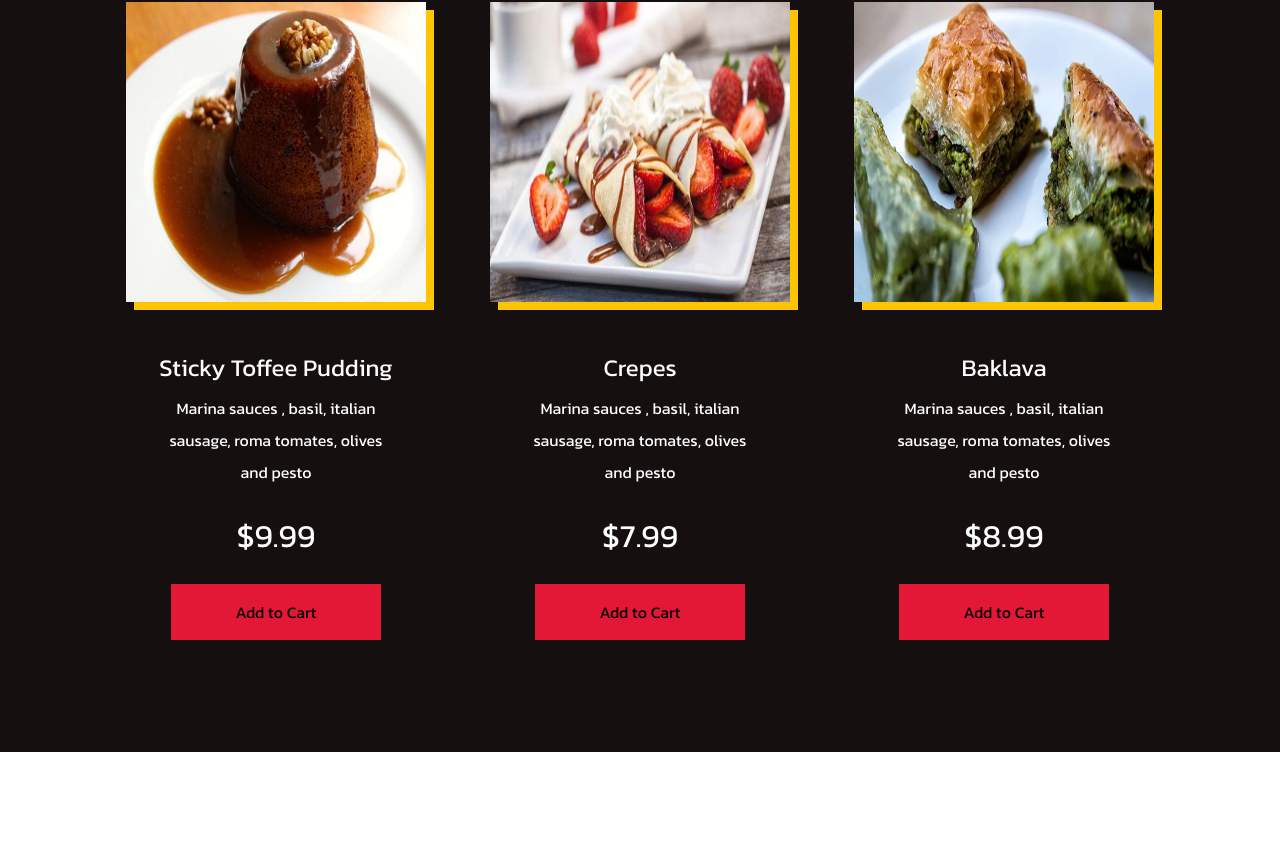
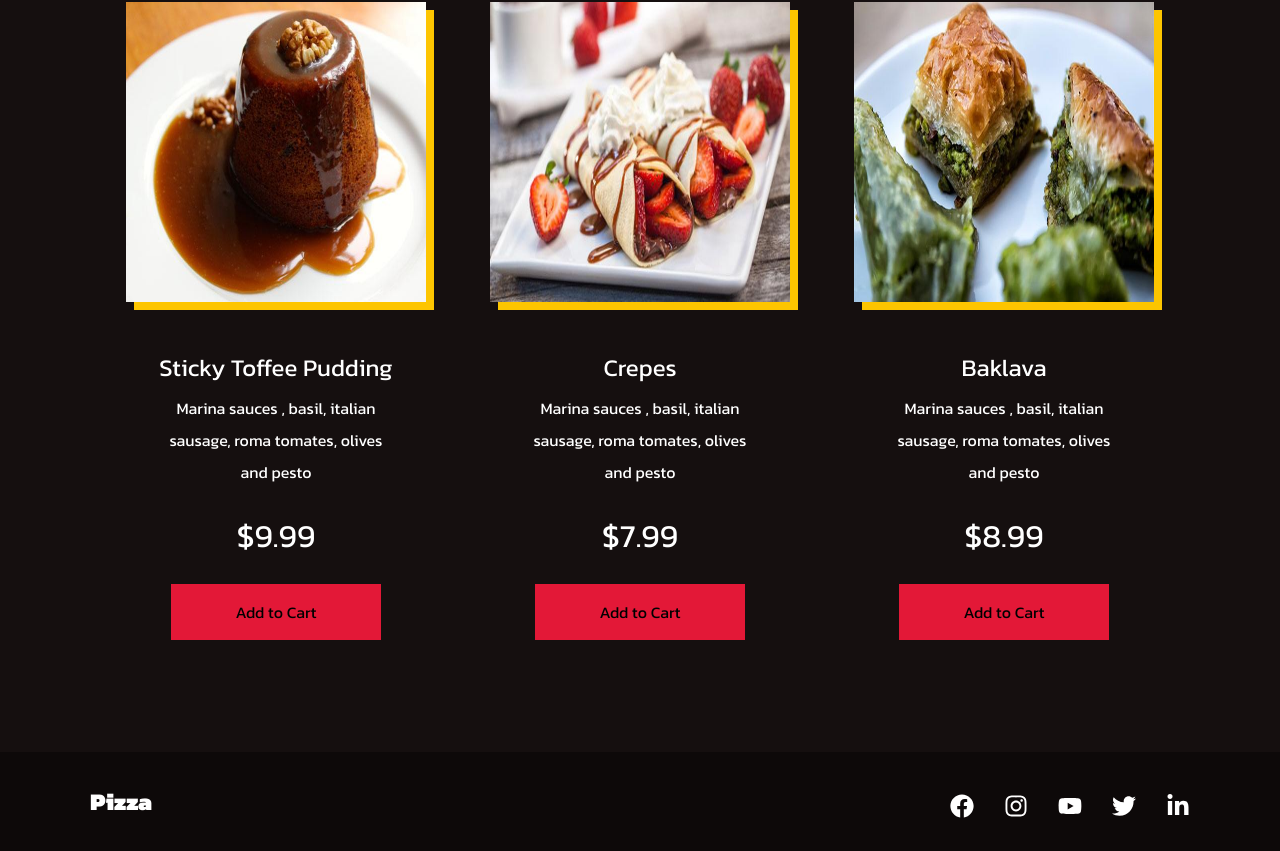
Before and after one commit to Andrea0115/React-Pizza-Restaurant, a React (Create React App) app in the folder restaurant/: page / in a window 1280 px wide. Shown: the part 2464-3315 px from the top of the page. Before the commit the page ends 3216 px from the top, so only its background shows below. Built offline with nearby package versions, Linux system fonts and the light colour scheme.

Commit message:
add footer

```diff
--- a/restaurant/src/App.js
+++ b/restaurant/src/App.js
@@ -5,6 +5,7 @@
 import Products from './componnets/Products';
 import {productData,productDataTwo} from './componnets/Products/data';
 import Feature from './componnets/Feature';
+import Footer from './componnets/Footer';
 
 function App() {
   return (
@@ -14,6 +15,7 @@
       <Products heading='Choose your favorite' data={productData} />
       <Feature />
       <Products heading='Sweet Treats for you' data={productDataTwo} />
+      <Footer />
     </Router>
   );
 }
--- /dev/null
+++ b/restaurant/src/componnets/Footer/FooterElements.js
@@ -0,0 +1,60 @@
+import styled from "styled-components";
+import {Link} from 'react-router-dom';
+
+export const FooterContainer = styled.footer`
+background-color: #0d0909;
+`;
+
+export const FooterWrap = styled.div`
+padding: 16px 24px;
+display:flex;
+flex-direction: column;
+justify-content: center;
+align-items: center;
+max-width: 1300px;
+margin: 0 auto;
+
+`;
+
+export const SocialMedia = styled.section`
+max-width:1300px;
+width: 100%;
+`;
+
+export const SocialMediaWrap = styled.div`
+display: flex;
+justify-content: space-between;
+align-items: center;
+max-width: 1100px;
+margin: 16px auto 0 auto;
+
+@media screen and (max-width: 820px) {
+    flex-direction: column;
+}
+`;
+
+export const SocialLogo = styled(Link)`
+color: #fff;
+justify-self: start;
+cursor:pointer;
+text-decoration: none;
+font-size:1.5rem;
+display: flex;
+align-items: center;
+margin-bottom: 16px;
+font-weight: bold;
+
+`;
+
+export const SocialIcons = styled.div`
+display:flex;
+justify-content:space-between;
+align-items: center;
+width: 240px;
+
+`;
+
+export const SocialIconsLink = styled.a`
+color: #fff;
+font-size: 24px;
+`;
--- /dev/null
+++ b/restaurant/src/componnets/Footer/index.js
@@ -0,0 +1,63 @@
+import React from 'react'
+import {
+    FaFacebook,
+    FaInstagram,
+    FaLinkedinIn,
+    FaYoutube,
+    FaTwitter }
+    from 'react-icons/fa';
+
+    import {
+        FooterContainer,
+        FooterWrap,
+        SocialMedia,
+        SocialMediaWrap,
+        SocialLogo,
+        SocialIcons,
+        SocialIconsLink,
+    } from './FooterElements';
+
+
+
+const Footer = () => {
+    return (
+        <FooterContainer>
+            <FooterWrap>
+                <SocialMedia>
+                    <SocialMediaWrap>
+                        <SocialLogo to="/">Pizza</SocialLogo>
+                        <SocialIcons>
+                            <SocialIconsLink href="/" target="_blank"
+                            aria-label="FaceBook" rel="noopener noreferner">
+                                <FaFacebook />
+                            </SocialIconsLink>
+
+                            <SocialIconsLink href="/" target="_blank"
+                            aria-label="Instagram" rel="noopener noreferner">
+                                <FaInstagram />
+                            </SocialIconsLink>
+
+                            <SocialIconsLink href="/" target="_blank"
+                            aria-label="Youtube" rel="noopener noreferner">
+                                <FaYoutube />
+                            </SocialIconsLink>
+
+                            <SocialIconsLink href="/" target="_blank"
+                            aria-label="Twitter" rel="noopener noreferner">
+                                <FaTwitter />
+                            </SocialIconsLink>
+
+                            <SocialIconsLink href="/" target="_blank"
+                            aria-label="Linkedin" rel="noopener noreferner">
+                                <FaLinkedinIn />
+                            </SocialIconsLink>
+                        </SocialIcons>
+                    </SocialMediaWrap>
+                </SocialMedia>
+            </FooterWrap>
+
+        </FooterContainer>
+    )
+}
+
+export default Footer;
```
Also changed, not shown: 1 other file (tests, documents, lock files or other folders).
